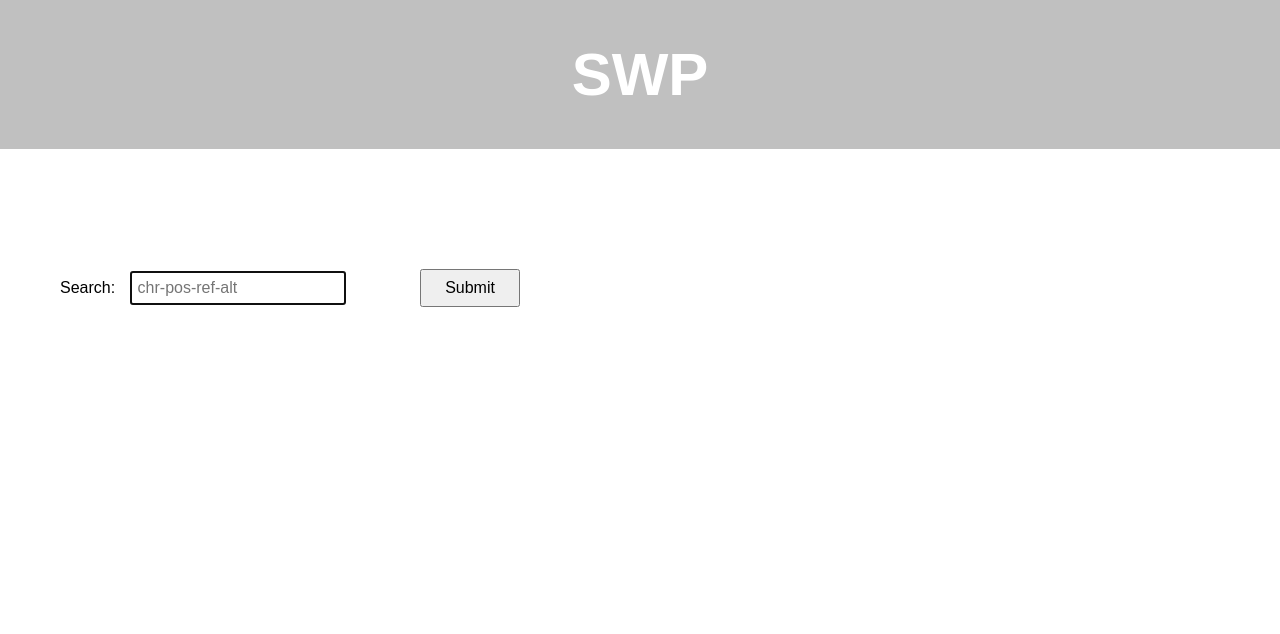
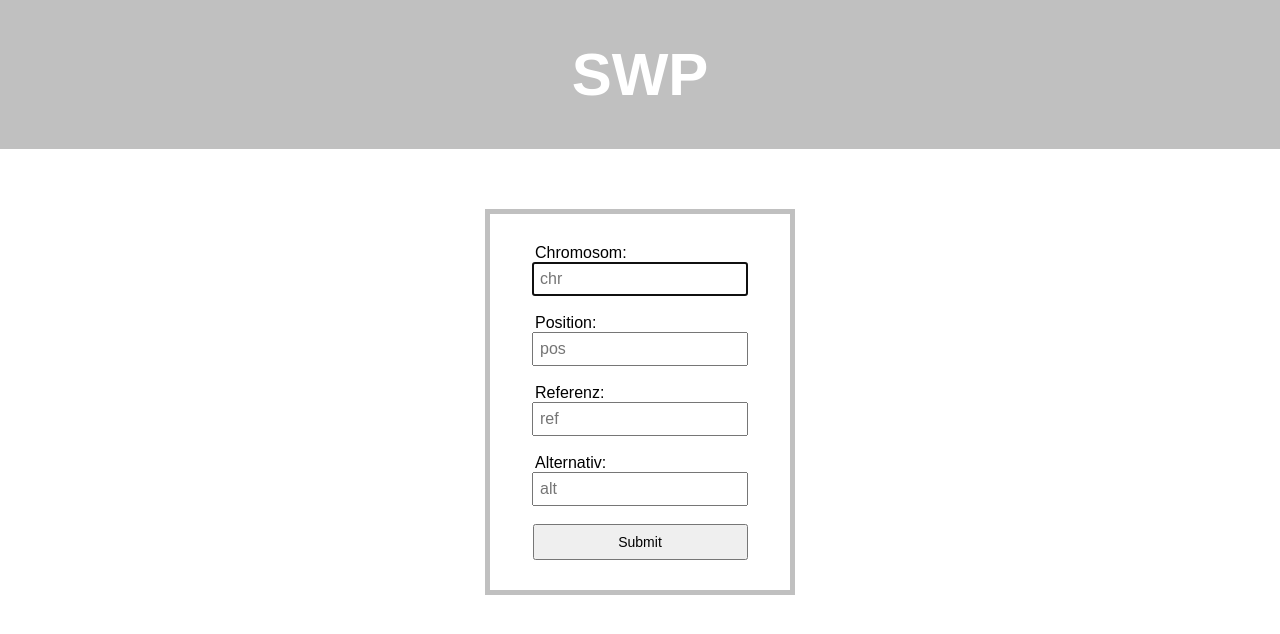
Before and after one commit to bihealth/edu-swp2020-beacons, a Flask app: page / in a window 1280 px wide. Shown: the top 634 px of the page. Run offline with Flask 2, Linux system fonts and the light colour scheme.

Commit message:
home gibt json weiter

```diff
--- a/beacon/flask_app.py
+++ b/beacon/flask_app.py
@@ -41,7 +41,7 @@ def handle():
     :return: render_template(result.html, **locals())
     """
     connectDb = database.ConnectDatabase(settings.PATH_DATABASE)
-    req = request.form
+    req = request.form  #in json
     inp = req["var"]
     var = common.parse_var(inp)
     occ = connectDb.handle_variant(var)
@@ -52,7 +52,6 @@ def handle():
             "output.html", title="Results", **locals()
         )  # pragma nocover
 
-
 if __name__ == "__main__":  # pragma nocover
     webbrowser.open_new("http://localhost:5000/")
     app.run(debug=True, use_reloader=False)
--- a/beacon/static/main.css
+++ b/beacon/static/main.css
@@ -18,26 +18,38 @@ body {
 
 form{
     margin: 60px;
-    padding: 0px;
+    padding: 30px;
+    border: 5px solid Silver;
+    display: block;
+    margin-left: auto;
+    margin-right: auto;
+    width: 240px;
 }
 
 label {
-    margin: 0px;
-    padding: 0px;
+    display: block;
+    margin-left: auto;
+    margin-right: auto;
+    width: 210px;
 }
 
 input{
-    margin: 10px;
     padding: 6px;
     width: 200px;
     font-size: 16px;
+    display: block;
+    margin-left: auto;
+    margin-right: auto;
+    width: 200px;
 }
 
 button{
-    margin: 60px;
     padding: 8px;
-    width: 100px;
-    font-size: 16px
+    width: 215px;
+    font-size: 14px;
+    display: block;
+    margin-left: auto;
+    margin-right: auto;
 }
 
 p{
--- a/beacon/templates/home.html
+++ b/beacon/templates/home.html
@@ -1,10 +1,15 @@
 {% extends "layout.html" %}
 {% block contennt %}
     <h1>SWP</h1>
-    <form action = "{{ url_for('handle') }}" method = "POST">
-        <label for="var">Search:
-          <input type="text" id="var" name="var" pattern = "(([3-9]|([1][0-9]?)|([2][0-2]?)|[XY])-\d+-[ACGT]+-[ACGT]+)" placeholder="chr-pos-ref-alt" autofocus>
-        </label>
-        <button type="submit">Submit</button>
+    <form enctype='application/json' action = "{{ url_for('handle') }}" method = "POST">
+      <label for="chr">Chromosom:</label>
+      <input type="text" id="chr" name="chr" pattern = "(([3-9]|([1][0-9]?)|([2][0-2]?)|[XY])-\d+-[ACGT]+-[ACGT]+" placeholder="chr" autofocus><br>
+      <label  for="pos" >Position:</label>
+      <input type="text" id="pos" name="pos" pattern = "\d+" placeholder="pos"><br>
+      <label for="ref">Referenz:</label>
+      <input type="text" id="ref" name="ref" pattern = "[ACGT]+" placeholder="ref"><br>
+      <label for="alt">Alternativ:</label>
+      <input type="text" id="alt" name="alt" pattern = "[ACGT]+" placeholder="alt"><br>
+      <button type="submit">Submit</button>
     </form>
 {% endblock %}
```
